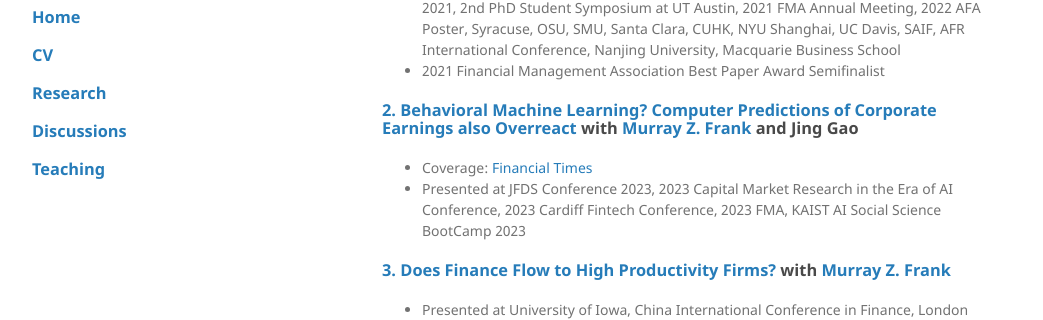
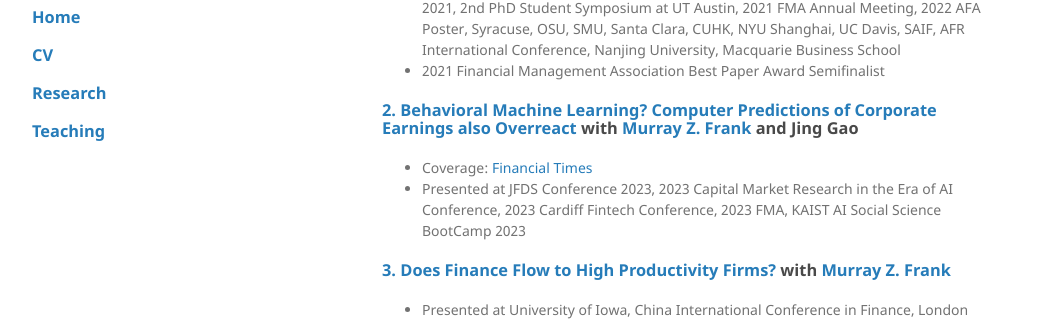
Before and after one commit to keeryang/keeryang.github.io, a Jekyll site: the page built from index.md, in a window 1280 px wide. Shown: the part 552-872 px from the top of the page, without its empty margins (118-1161 px from the left). Built offline with Jekyll 4.4.1, drawn with Linux system fonts in a browser that asks for light colours; the repository's description, which GitHub fills in, is left out; our own code applies the rules of GitHub Pages for plain Markdown files.

Commit message:
Update default.html

```diff
--- a/_layouts/default.html
+++ b/_layouts/default.html
@@ -34,8 +34,7 @@
             <h3><p class="view"><a href="https://keeryang.github.io/">Home</a></p></h3>
             <h3><p class="view"><a href="https://keeryang.github.io/papers/CV_KeerYang.pdf">CV</a></p></h3>
             <h3><p class="view"><a href="https://keeryang.github.io/#research">Research</a></p></h3>
-            <h3><p class="view"><a href="https://keeryang.github.io/#discussions">Discussions</a></p></h3>
-            <h3><p class="view"><a href="https://keeryang.github.io/#basicpython">Teaching</a></p></h3>
+            <h3><p class="view"><a href="https://keeryang.github.io/#teaching">Teaching</a></p></h3>
 
       </header>
       <section>
```
